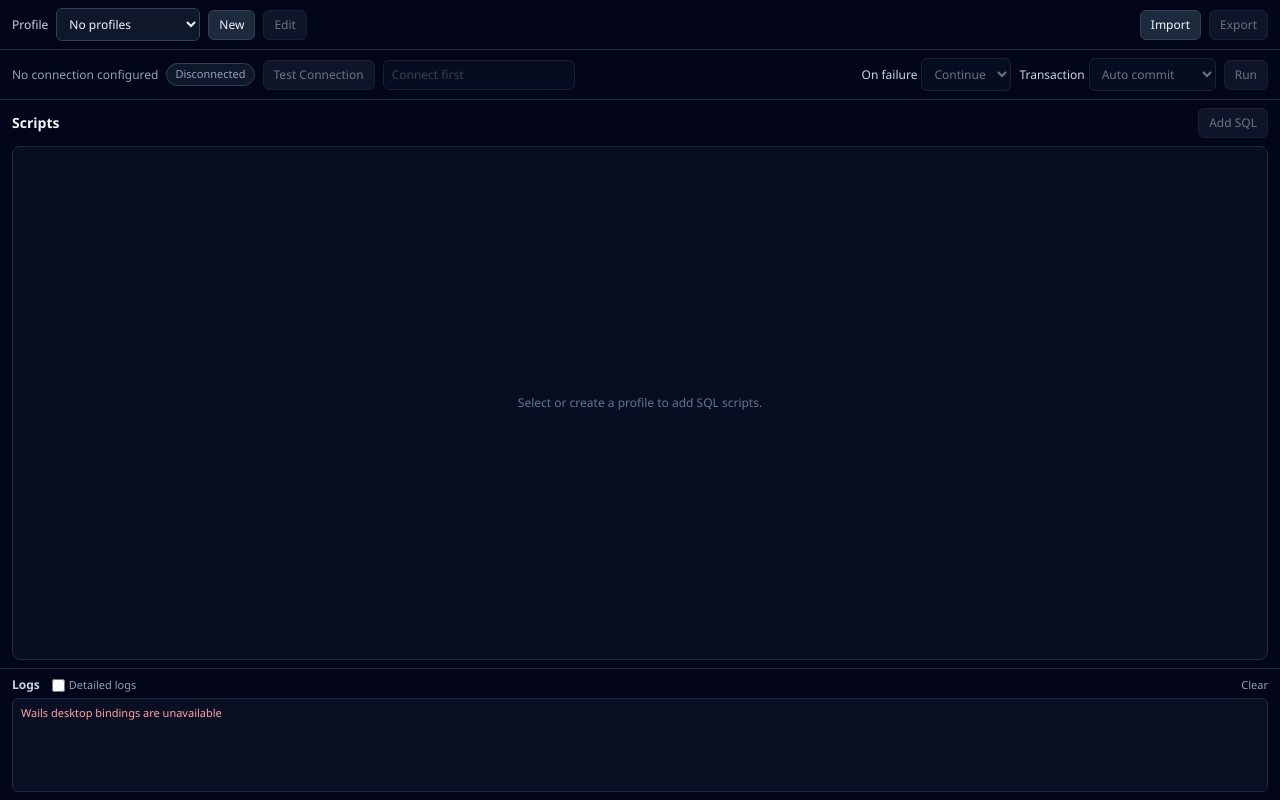
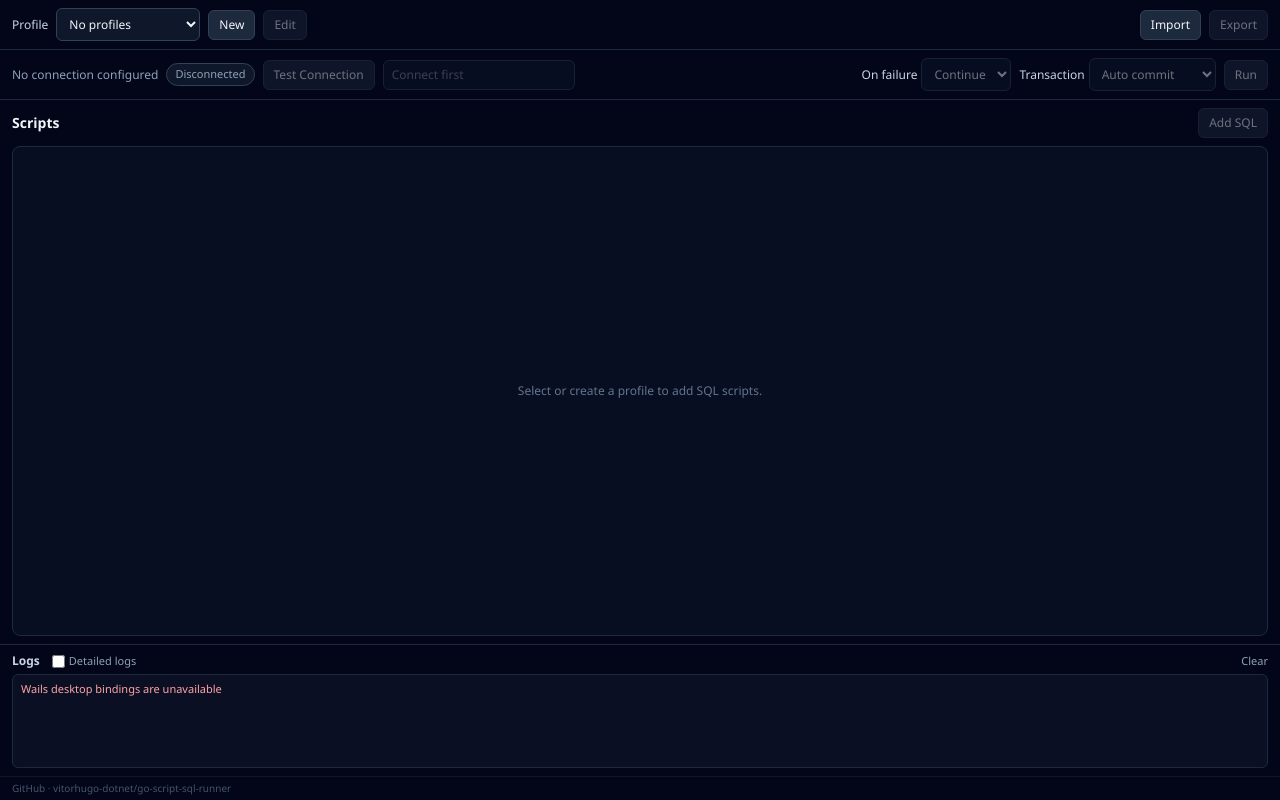
Before and after one commit to vitorhugo-dotnet/go-script-sql-runner, a React (Vite) app in the folder frontend/: page / in a window 1280 px wide. Built offline with nearby package versions, Linux system fonts and the light colour scheme.

Commit message:
feat: add repository footer link

```diff
--- a/frontend/src/App.tsx
+++ b/frontend/src/App.tsx
@@ -3,7 +3,10 @@ import { wailsRunnerApi } from './api/runner'
 import type { OnError, RunnerApi, TransactionMode } from './api/types'
 import ProfileDialog from './components/ProfileDialog'
 import SchemaSelect from './components/SchemaSelect'
+import { openExternalUrl } from './platform/browser'
 import { useRunnerController } from './state/useRunnerController'
+
+const repositoryUrl = 'https://github.com/vitorhugo-dotnet/go-script-sql-runner'
 
 const buttonClass =
   'rounded-md border border-slate-700 bg-slate-800 px-2.5 py-1.5 text-xs font-medium text-slate-100 transition hover:bg-slate-700 focus:outline-none focus:ring-2 focus:ring-sky-500 disabled:cursor-not-allowed disabled:opacity-45'
@@ -13,6 +16,7 @@ const selectClass =
 
 interface AppProps {
   api?: RunnerApi
+  openExternal?: (url: string) => void
 }
 
 function formatEventTime(value: string) {
@@ -26,7 +30,7 @@ function formatEventTime(value: string) {
   })
 }
 
-export default function App({ api = wailsRunnerApi }: AppProps) {
+export default function App({ api = wailsRunnerApi, openExternal = openExternalUrl }: AppProps) {
   const controller = useRunnerController(api)
   const [detailedLogs, setDetailedLogs] = useState(false)
   const [profileDialogMode, setProfileDialogMode] = useState<'create' | 'edit' | null>(null)
@@ -38,7 +42,7 @@ export default function App({ api = wailsRunnerApi }: AppProps) {
 
   return (
     <>
-      <main className="grid h-full min-h-0 grid-rows-[auto_auto_minmax(0,1fr)_132px] bg-slate-950 text-slate-100">
+      <main className="grid h-full min-h-0 grid-rows-[auto_auto_minmax(0,1fr)_132px_auto] bg-slate-950 text-slate-100">
         <header className="flex items-center gap-2 border-b border-slate-800 px-3 py-2">
           <label className="text-xs font-medium text-slate-300" htmlFor="profile-select">
             Profile
@@ -299,6 +303,19 @@ export default function App({ api = wailsRunnerApi }: AppProps) {
             ))}
           </div>
         </section>
+
+        <footer className="flex items-center border-t border-slate-900 px-3 py-1 text-[10px] text-slate-600">
+          <a
+            href={repositoryUrl}
+            className="rounded-sm transition hover:text-slate-400 focus:outline-none focus:ring-1 focus:ring-sky-600"
+            onClick={(event) => {
+              event.preventDefault()
+              openExternal(repositoryUrl)
+            }}
+          >
+            GitHub · vitorhugo-dotnet/go-script-sql-runner
+          </a>
+        </footer>
       </main>
 
       <ProfileDialog
```
